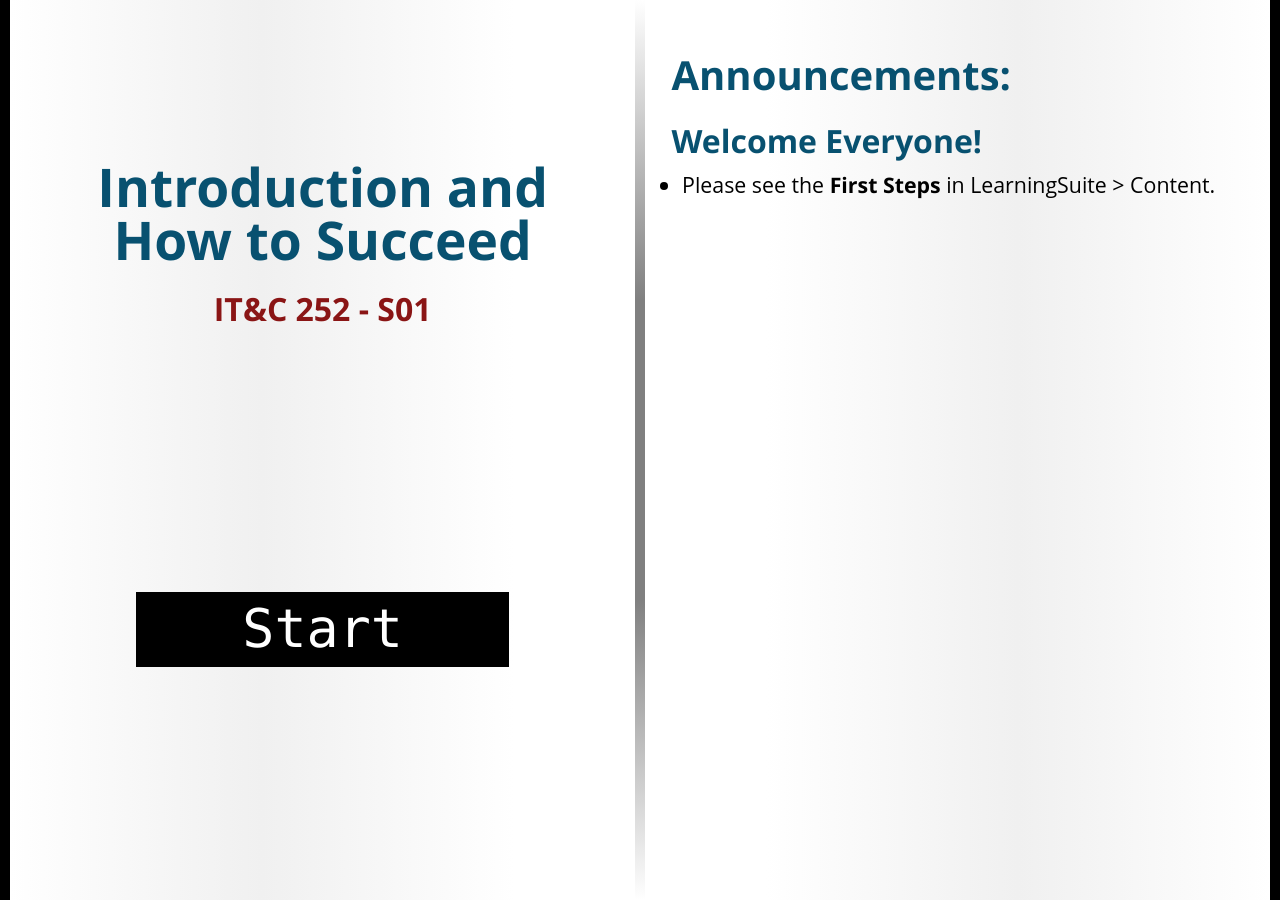
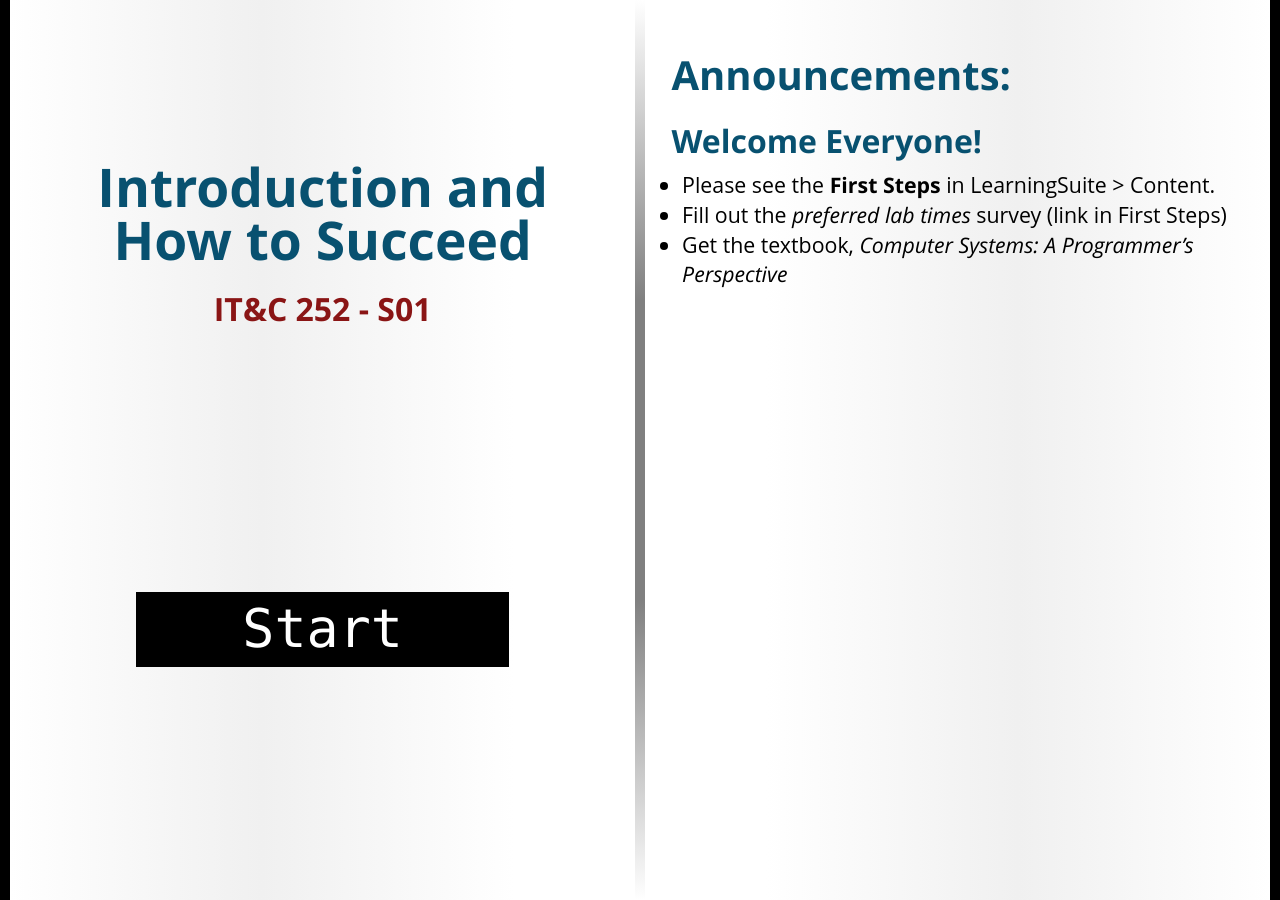
Before and after one commit to bredd/byu-itc-252.github.io, a Jekyll site: the page built from _welcome/S01.md, in a window 1280 px wide. Built offline with Jekyll 4.4.1, drawn with Linux system fonts in a browser that asks for light colours; some web fonts are replaced.

Commit message:
Welcome S01

```diff
--- a/_welcome/S01.md
+++ b/_welcome/S01.md
@@ -6,3 +6,5 @@ session: S01
 ## Welcome Everyone!
 
 * Please see the **First Steps** in LearningSuite > Content.
+* Fill out the *preferred lab times* survey (link in First Steps)
+* Get the textbook, *Computer Systems: A Programmer's Perspective*
```
